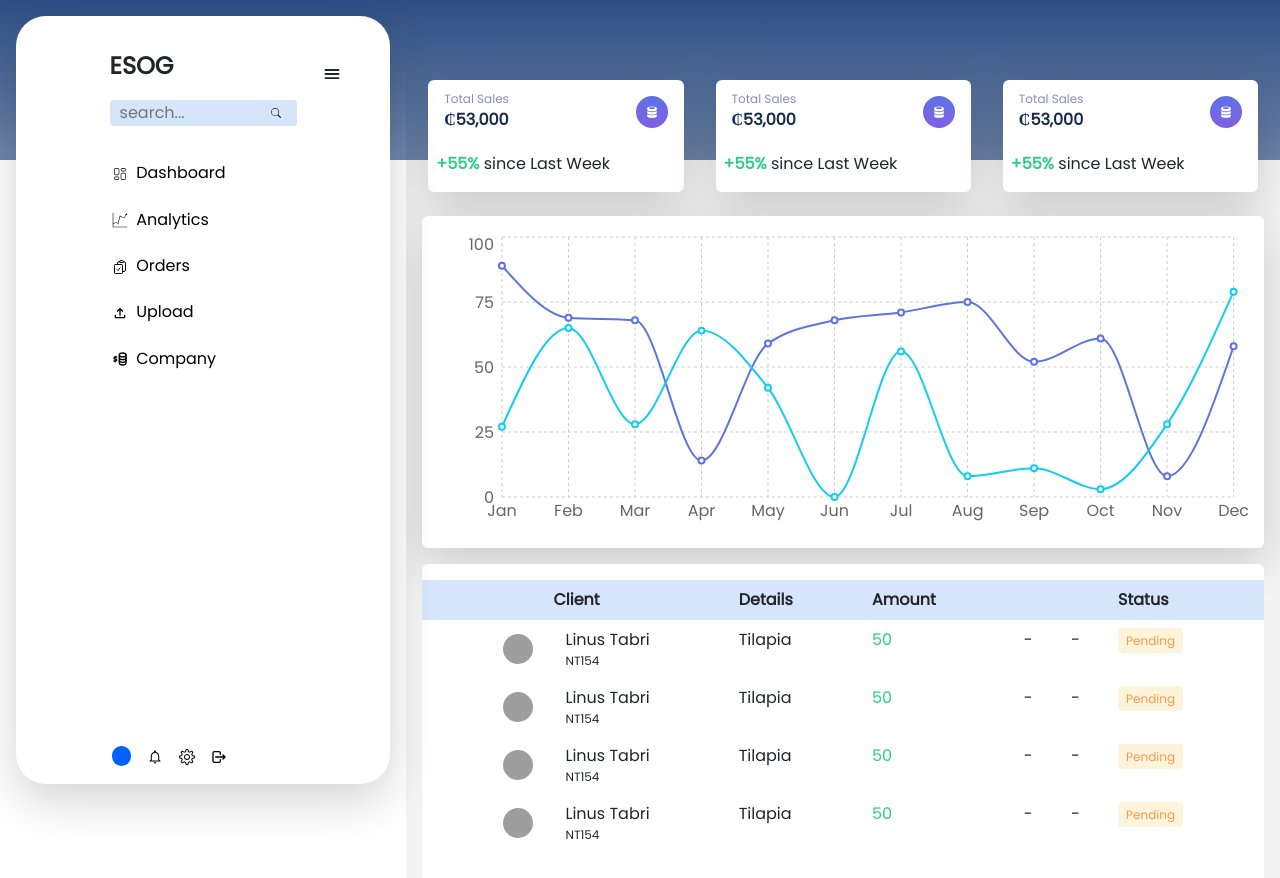
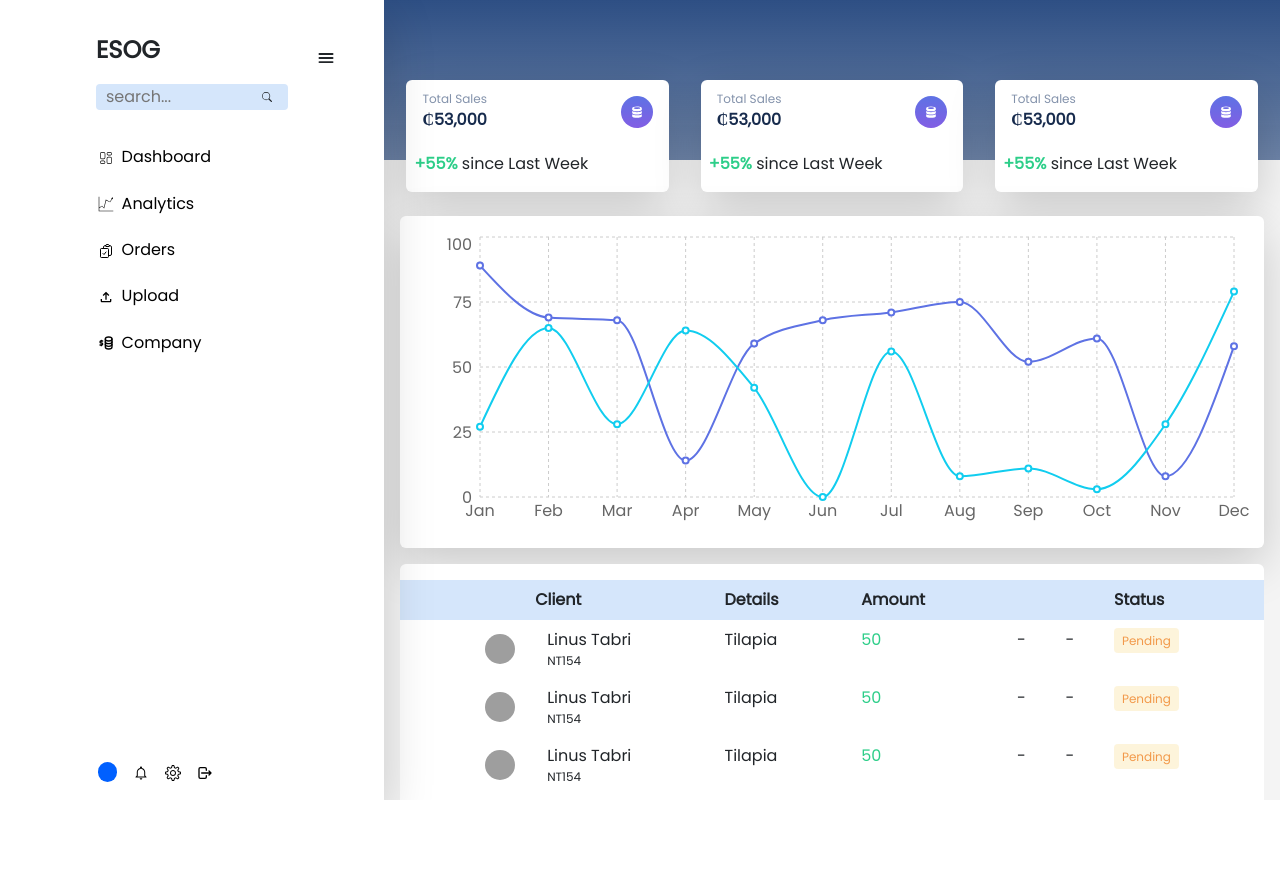
Before and after one commit to aopoku255/fishmarket, a React (Create React App) app: page /farmer-dashboard in a window 1280 px wide. Shown: the top 878 px of the page. After the commit the page ends 800 px from the top, so only its background shows below. Built offline with nearby package versions, Linux system fonts and the light colour scheme; grey boxes are pictures that could not be loaded.

Commit message:
Added some staffs

```diff
--- a/src/assets/styles/farmer.css
+++ b/src/assets/styles/farmer.css
@@ -1,21 +1,20 @@
-.farmer_dash{
-    position: relative;
-}
+
 .sidebar{
     width: 30%;
     position: relative;
     background-color: #fff;
-    height: calc(100vh - 2rem);
-    margin: 1rem;
-    border-radius: 30px;
+    height: 100vh;
+    /* border-radius: 30px; */
     z-index: 99;
     /* background-color: #D5E6FB; */
 }
 .main_body{
+
     width: 70%;
     margin: 0 auto;
     background-color: #f4f4f4;
-    overflow-y: scroll;
+   height: 100vh;
+   overflow-y: scroll;
 }
 
 .menu{
```
